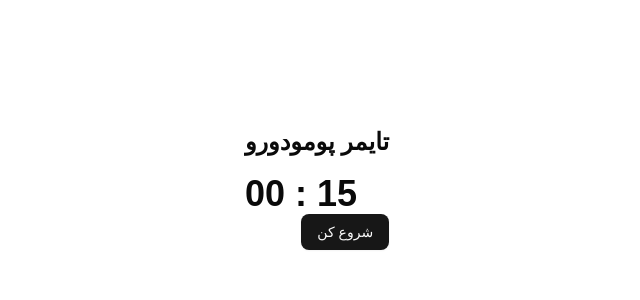
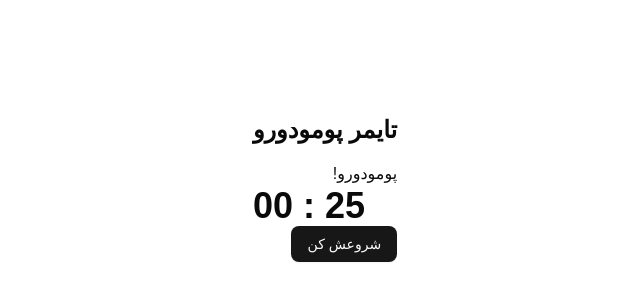
Before and after one commit to rzzwm/pomodoro, a React (Vite) app: page / in a window 1280 px wide. Shown: the part 212-512 px from the top of the page, without its empty margins (382-1022 px from the left). Built offline with nearby package versions, Linux system fonts and the light colour scheme; a web font is replaced by a local one.

Commit message:
fix: rewrite timer logic feat: pomodoro is working!

```diff
--- a/src/App.tsx
+++ b/src/App.tsx
@@ -1,10 +1,37 @@
 import Timer from '@/components/timer';
+import { useRef, useState } from 'react';
+
+type TimerMode = 'POMODORO' | 'SHORT_BREAK' | 'LONG_BREAK';
 function App() {
+    const [timerMode, setTimerMode] = useState<TimerMode>('POMODORO');
+    const pomos = useRef(0);
+
+    function handleTimerEnd() {
+        if (timerMode === 'POMODORO') {
+            pomos.current += 1;
+            pomos.current % 4 === 0
+                ? setTimerMode('LONG_BREAK')
+                : setTimerMode('SHORT_BREAK');
+        } else setTimerMode('POMODORO');
+    }
+
+    const modeConfigs = {
+        POMODORO: { seconds: 25, label: 'پومودورو!' },
+        SHORT_BREAK: { seconds: 5, label: 'استراحت کوتاه' },
+        LONG_BREAK: { seconds: 15, label: 'استراحت طولانی' },
+    };
+    const currentConfig = modeConfigs[timerMode];
+
     return (
         <div className="min-h-screen container mx-auto px-4 flex items-center justify-center">
             <div>
                 <h1 className="text-2xl font-bold mb-4">تایمر پومودورو</h1>
-                <Timer initialSeconds={15} />
+                <p>{currentConfig.label}</p>
+                <Timer
+                    key={timerMode}
+                    initialSeconds={currentConfig.seconds}
+                    onTimerEnd={handleTimerEnd}
+                />
             </div>
         </div>
     );
--- a/src/components/timer.tsx
+++ b/src/components/timer.tsx
@@ -3,42 +3,45 @@
 
 interface TimerProps {
     initialSeconds: number;
+    onTimerEnd?: () => void;
 }
+type TimerState = 'started' | 'paused' | 'ended';
 
-export default function Timer({ initialSeconds }: TimerProps) {
+export default function Timer({ initialSeconds, onTimerEnd }: TimerProps) {
     const [seconds, setSeconds] = useState(initialSeconds);
-    const [started, setStarted] = useState(false);
+    const [timerState, setTimerState] = useState<TimerState>('paused');
     let timer = useRef<NodeJS.Timeout | null>(null);
 
-    function startTimer() {
-        setStarted(true);
-        timer.current = setInterval(() => {
-            setSeconds(prev => {
-                if (prev <= 1) {
-                    stopTimer();
-                    return initialSeconds;
-                }
-                return prev - 1;
-            });
-        }, 1000);
-    }
-
-    function stopTimer() {
-        clearInterval(timer.current!);
-        timer.current = null;
-        setStarted(false);
+    function cleanupTimer() {
+        if (timer.current) {
+            clearInterval(timer.current);
+            timer.current = null;
+        }
     }
 
     function handleToggle() {
-        if (timer.current) stopTimer();
-        else startTimer();
+        setTimerState(prev => (prev === 'paused' ? 'started' : 'paused'));
     }
 
     useEffect(() => {
+        if (timerState === 'ended') onTimerEnd?.();
+        if (timerState === 'started') {
+            timer.current = setInterval(() => {
+                setSeconds(prev => {
+                    if (prev <= 1) {
+                        cleanupTimer();
+                        setTimerState('ended');
+                        return 0;
+                    }
+                    return prev - 1;
+                });
+            }, 1000);
+        }
+
         return () => {
-            if (timer.current) stopTimer();
+            if (timer.current || timerState === 'started') cleanupTimer();
         };
-    }, []);
+    }, [timerState]);
 
     const formattedTime = (seconds: number) => {
         const minutes = Math.floor(seconds / 60);
@@ -52,7 +55,7 @@
                 {formattedTime(seconds)}
             </h1>
             <Button onClick={handleToggle}>
-                {started ? 'متوقف شو' : 'شروع کن'}
+                {timerState === 'started' ? 'نگهش دار' : 'شروعش کن'}
             </Button>
         </div>
     );
```
